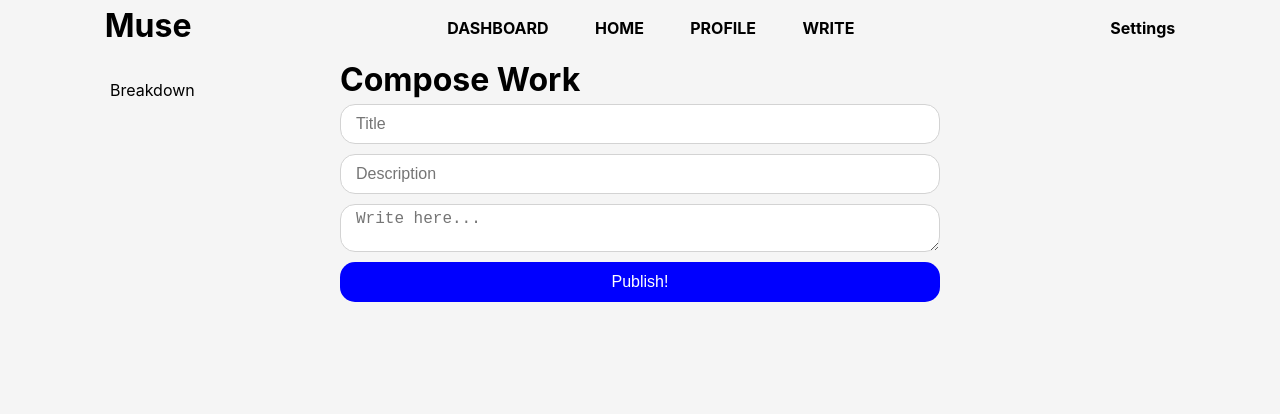
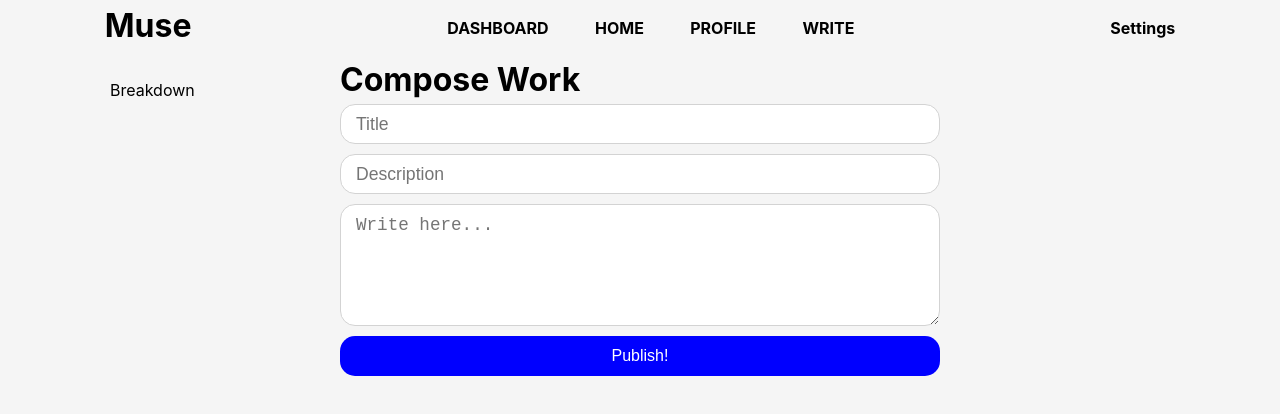
Before and after one commit to EstefanHu/MuseMockIII, a React (Create React App) app in the folder client/: page /create in a window 1280 px wide. Shown: the top 414 px of the page. Built offline with nearby package versions, Linux system fonts and the light colour scheme.

Commit message:
seting up for routing

```diff
--- a/client/src/components/create/write.js
+++ b/client/src/components/create/write.js
@@ -55,7 +55,7 @@ class Write extends Component {
                 <form onSubmit={this.onSubmit} style={createForm}>
                     <input placeholder="Title" type="text" value={title} onChange={this.onChangeTitle} style={input} required />
                     <input placeholder="Description" type="text" value={description} onChange={this.onChangeDescription} style={input} required />
-                    <textarea placeholder="Write here..." value={content} onChange={this.onChangeContent} style={textarea} required />
+                    <textarea placeholder="Write here..." value={content} onChange={this.onChangeContent} style={textarea} rows="5" required />
                     <input type="submit" value="Publish!" style={submit} />
                 </form>
             </section>
@@ -74,7 +74,7 @@ const input = {
     border: '1px solid lightgrey',
     borderRadius: '15px',
     padding: '5px 15px',
-    fontSize: '1rem',
+    fontSize: '1.1rem',
     marginBottom: '10px'
 }
 
@@ -82,8 +82,8 @@ const textarea = {
     maxWidth: '600px',
     border: '1px solid lightgrey',
     borderRadius: '15px',
-    padding: '5px 15px',
-    fontSize: '1rem',
+    padding: '10px 15px',
+    fontSize: '1.1rem',
     marginBottom: '10px'
 }
 
```
Also changed, not shown: 1 other file (tests, documents, lock files or other folders).
